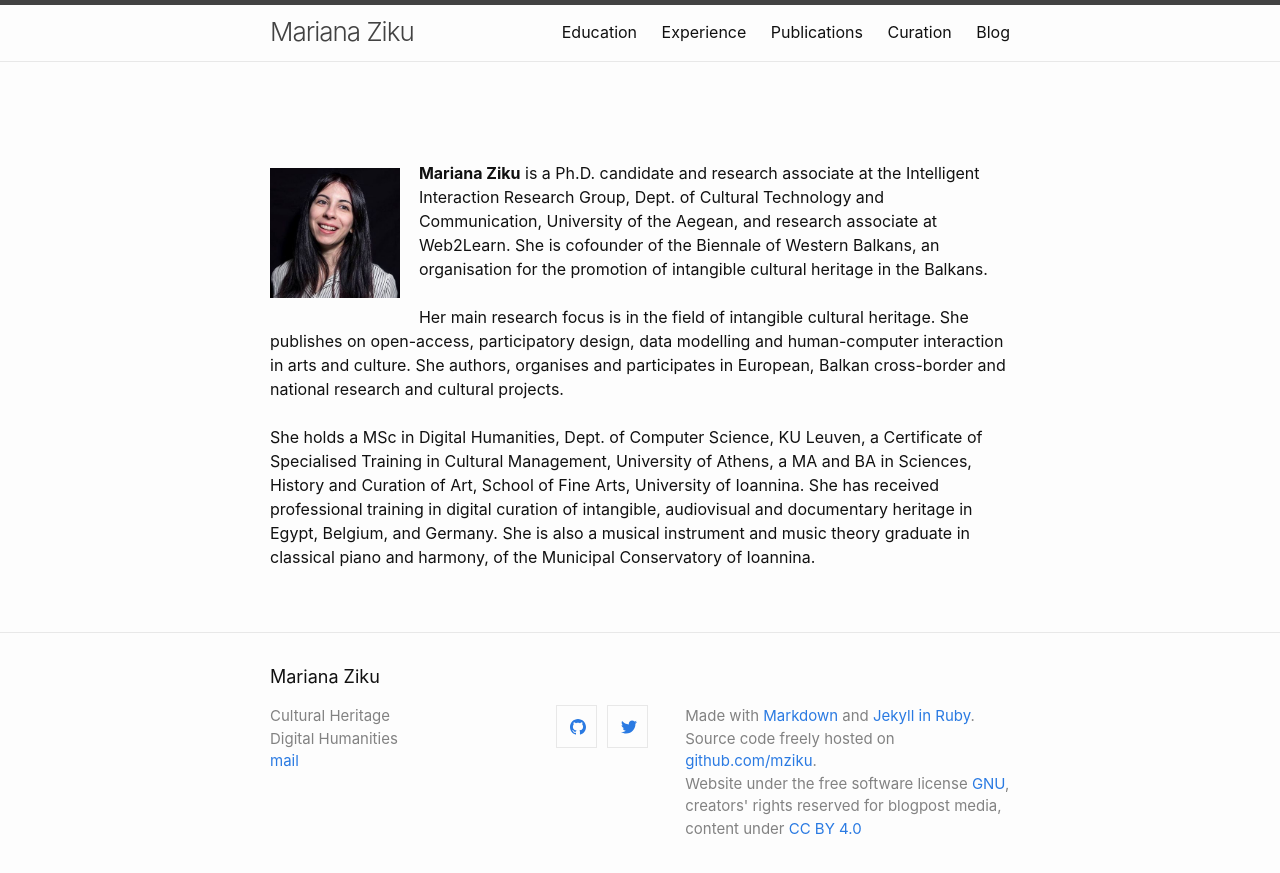
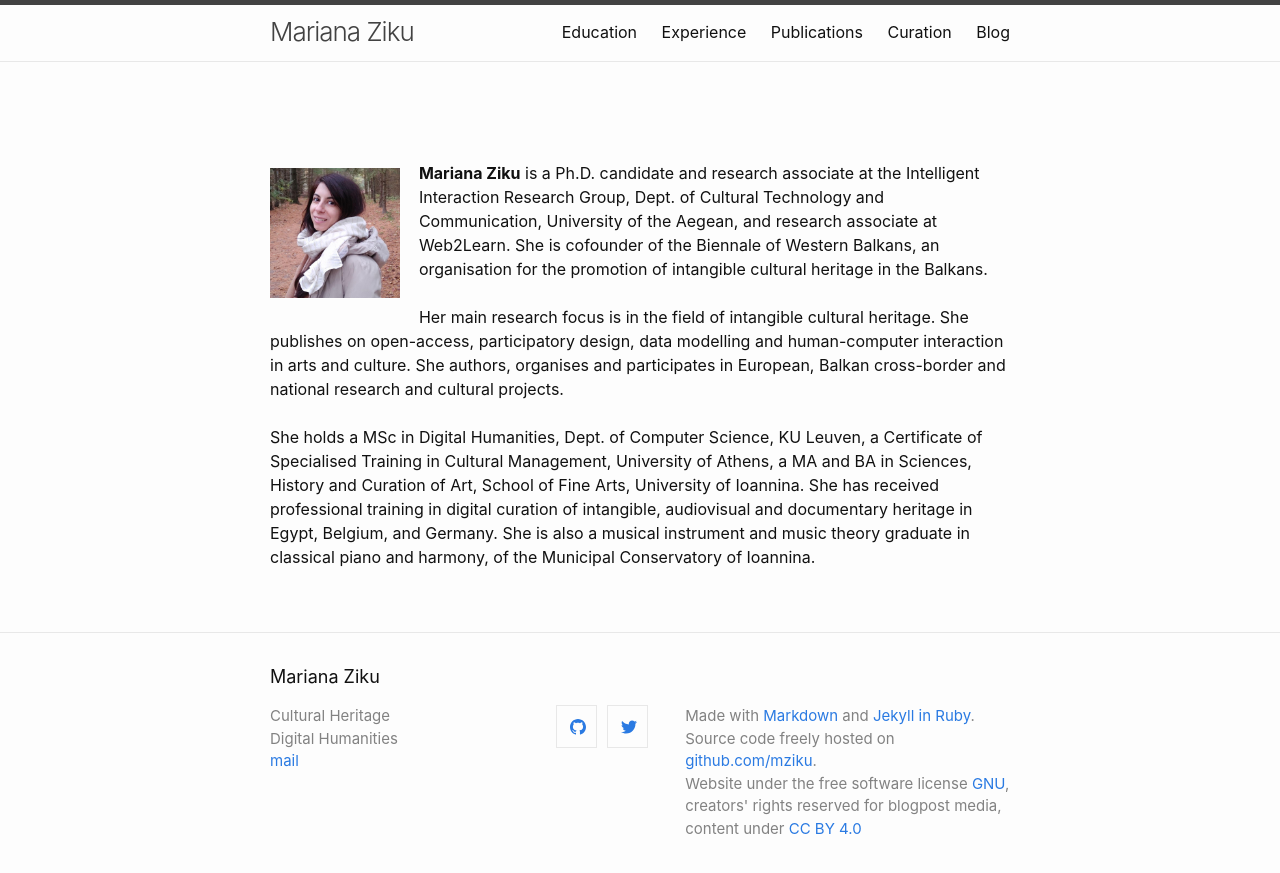
Before and after one commit to mziku/mziku.github.io, a Jekyll site: the page built from index.md, in a window 1280 px wide. Shown: the top 873 px of the page. Built offline with Jekyll 4.4.1, drawn with Linux system fonts in a browser that asks for light colours.

Commit message:
index.md

```diff
--- a/index.md
+++ b/index.md
@@ -3,7 +3,7 @@ layout: page
 ---
 
 <br>
-<p style="float: left;"><img src="https://mziku.github.io/images/10574310_795517237244850_4768544535441850499_n(1).jpg" style="float:left; margin-top:2mm; margin-right:5mm; margin-left:5;" alt="mariana-ziku-profile-picture" width="130" height="auto"></p>
+<p style="float: left;"><img src="https://github.com/mziku/mziku.github.io/blob/master/images/Mariana_Ziku(1)(1).jpg" style="float:left; margin-top:2mm; margin-right:5mm; margin-left:5;" alt="mariana-ziku-profile-picture" width="130" height="auto"></p>
 **Mariana Ziku** is a Ph.D. candidate and research associate at the Intelligent Interaction Research Group, Dept. of Cultural Technology and Communication, University of the Aegean, and research associate at Web2Learn. She is cofounder of the Biennale of Western Balkans, an organisation for the promotion of intangible cultural heritage in the Balkans.
 <br>
 <br>
```
